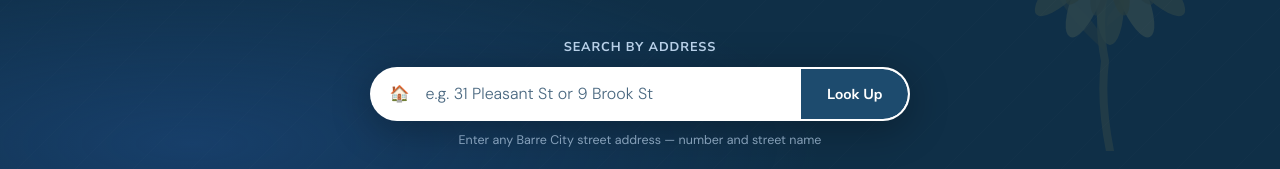
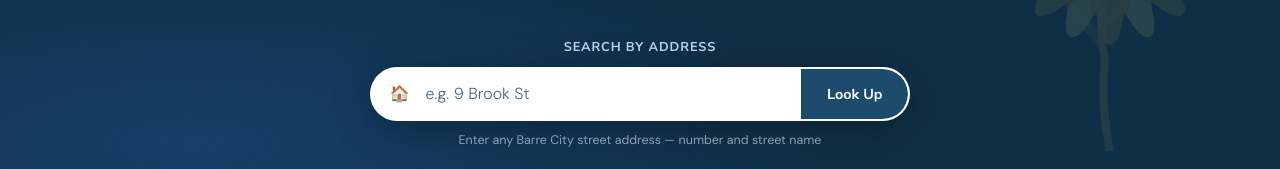
Before and after one commit to MMWilsonGit/Barre-Hub, a plain HTML site: page index.html in a window 1280 px wide. Shown: the part 305-474 px from the top of the page. Drawn offline with Linux system fonts and the light colour scheme.

Commit message:
Update index.html
Limited address example to one.

```diff
--- a/index.html
+++ b/index.html
@@ -325,7 +325,7 @@ footer a:hover{text-decoration:underline;}
           <div class="search-form">
             <div class="s-wrap">
               <span aria-hidden="true" style="color:var(--blue-4);font-size:1rem;">🏠</span>
-              <input type="search" id="addressInput" placeholder="e.g. 31 Pleasant St or 9 Brook St"
+              <input type="search" id="addressInput" placeholder="e.g. 9 Brook St"
                 autocomplete="street-address" autocorrect="off" spellcheck="false"
                 aria-describedby="shint"/>
             </div>
```
